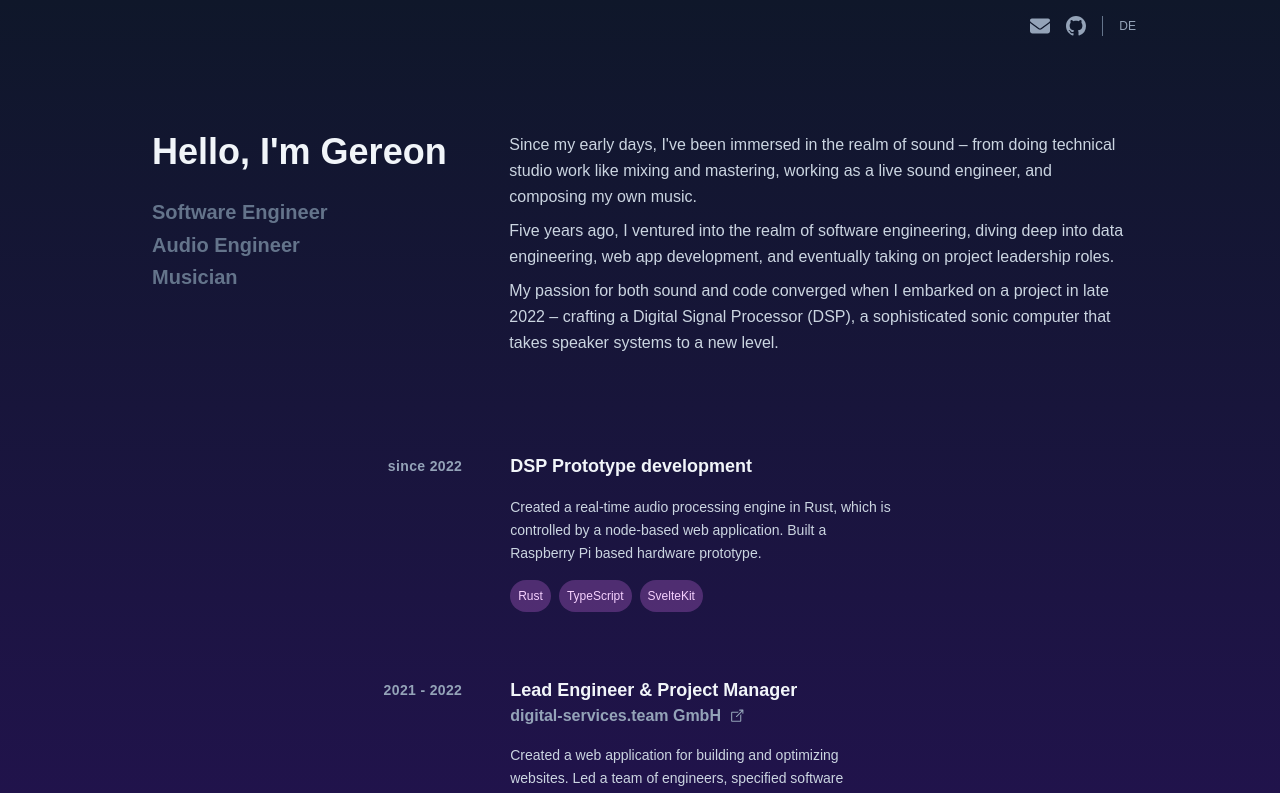
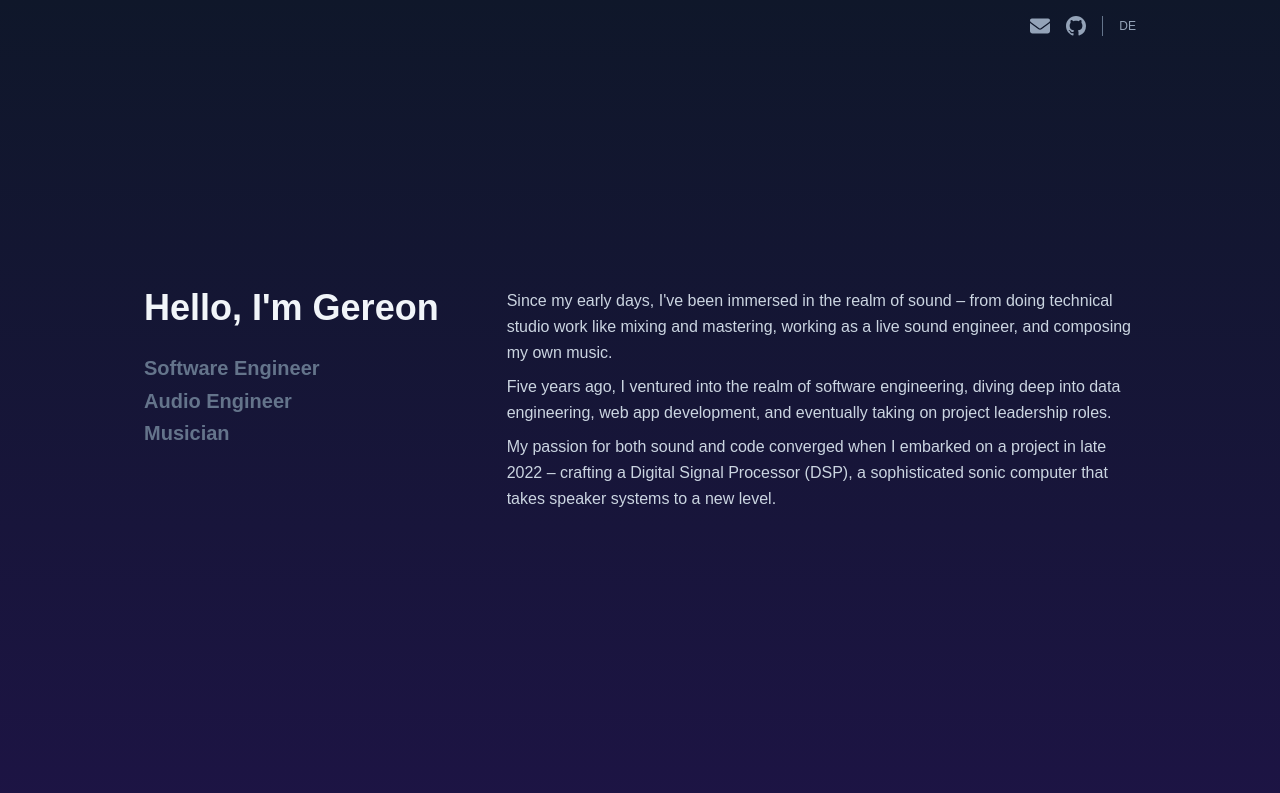
Before and after one commit to gereonrisse/personal-website, a SvelteKit app: page / in a window 1280 px wide. Shown: the top 793 px of the page. Built offline with nearby package versions, Linux system fonts and the light colour scheme; a web font is replaced by a local one.

Commit message:
enhanced header and added animations

```diff
--- a/src/app.css
+++ b/src/app.css
@@ -9,3 +9,45 @@
 @supports (font-variation-settings: normal) {
     :root { font-family: 'Inter var', sans-serif; }
 }
+
+/* ************************************************
+ * Animations
+ * ***********************************************+ */
+
+@keyframes fade-in {
+    from { opacity: 0; }
+    to { opacity: 1; }
+}
+
+@keyframes fade-in-delayed {
+    0% { opacity: 0; }
+    66% { opacity: 0; }
+    100% { opacity: 1; }
+}
+
+@keyframes fly-in {
+    from {
+        transform: translateY(100%);
+        opacity: 0;
+    }
+    to {
+        transform: translateY(0);
+        opacity: 1;
+    }
+}
+
+.animate-fade-in {
+    animation: fade-in ease-out 0.75s;
+}
+
+.animate-fade-in-delayed {
+    animation: fade-in-delayed ease-out 2.25s;
+}
+
+.animate-fly-in-fast {
+    animation: fly-in ease-out 0.75s; /* Adjust the duration as needed */
+}
+
+.animate-fly-in-slow {
+    animation: fly-in 1.5s; /* Adjust the duration as needed */
+}
--- a/src/lib/Header.svelte
+++ b/src/lib/Header.svelte
@@ -8,15 +8,16 @@
     }
 </script>
 
-<header class="px-4 pt-4 max-w-5xl mx-auto flex justify-end gap-4">
+<header class="absolute w-full animate-fade-in-delayed motion-reduce:animate-none">
+    <div class="w-full px-4 pt-4 max-w-5xl mx-auto flex justify-end gap-4">
         <!-- mailto -->
         <a class="text-slate-400 hover:text-slate-200 h-5 w-5" href="mailto:gereon.risse@gmail.com">
-        <Envelope />
+            <Envelope/>
         </a>
 
         <!-- GitHub link -->
         <a class="text-slate-400 hover:text-slate-200 h-5 w-5" href="https://github.com/gereonrisse" target="_blank">
-        <GitHub />
+            <GitHub/>
         </a>
 
         <!-- vertical divider -->
@@ -27,4 +28,5 @@
                 on:click={toggleLocale}>
             {$locale === 'en' ? 'DE' : 'EN'}
         </button>
+    </div>
 </header>
--- a/src/routes/+layout.svelte
+++ b/src/routes/+layout.svelte
@@ -20,7 +20,7 @@
 <div class="app min-h-screen text-white">
 	<Header />
 
-	<main class="h-full px-4 py-8 max-w-5xl mx-auto flex flex-col gap-12 sm:gap-20">
+	<main class="h-full max-w-5xl mx-auto flex flex-col gap-12 sm:gap-20">
 		<slot />
 	</main>
 
--- a/src/routes/+page.svelte
+++ b/src/routes/+page.svelte
@@ -1,7 +1,4 @@
 <script>
-    import SocialIcon from "$lib/SocialIcon.svelte";
-    import GitHub from "$lib/svg/GitHub.svelte";
-    import LinkedIn from "$lib/svg/LinkedIn.svelte";
     import ResumeCard from "$lib/ResumeCard.svelte";
     import Tag from "$lib/Tag.svelte";
     import Link from "$lib/ExternalLink.svelte";
@@ -14,14 +11,14 @@
 </svelte:head>
 
 <!-- INTRO SECTION -->
-<section class="flex flex-col sm:flex-row gap-6 sm:gap-12 mt-16 px-2">
-
+<section class="flex flex-col h-screen my-auto justify-center max-w-5xl">
+    <div class="flex flex-col sm:flex-row gap-6 sm:gap-12 px-4">
         <!-- Header & Socials -->
         <div class="sm:basis-1/3 flex flex-col">
-		<h1 class="text-4xl font-bold text-slate-100">
+            <h1 class="text-4xl font-bold text-slate-100 animate-fade-in motion-reduce:animate-none">
                 {$t('home.title')}
             </h1>
-		<h2 class="text-xl font-bold text-slate-500 my-6 leading-relaxed">
+            <h2 class="text-xl font-bold text-slate-500 my-6 leading-relaxed animate-fly-in-fast motion-reduce:animate-none">
                 {$t('home.subtitle1')}<br>
                 {$t('home.subtitle2')}<br>
                 {$t('home.subtitle3')}
@@ -29,10 +26,11 @@
         </div>
 
         <!-- Text -->
-    <div class="sm:basis-2/3 leading-relaxed flex flex-col gap-2 text-slate-300">
+        <div class="sm:basis-2/3 leading-relaxed flex flex-col gap-2 text-slate-300 animate-fly-in-slow motion-reduce:animate-none">
             <p>{$t('home.intro.p1')}</p>
             <p>{$t('home.intro.p2')}</p>
             <p>{$t('home.intro.p3')}</p>
+        </div>
     </div>
 </section>
 
```
Lines whose indentation alone changed are shown as unchanged.
